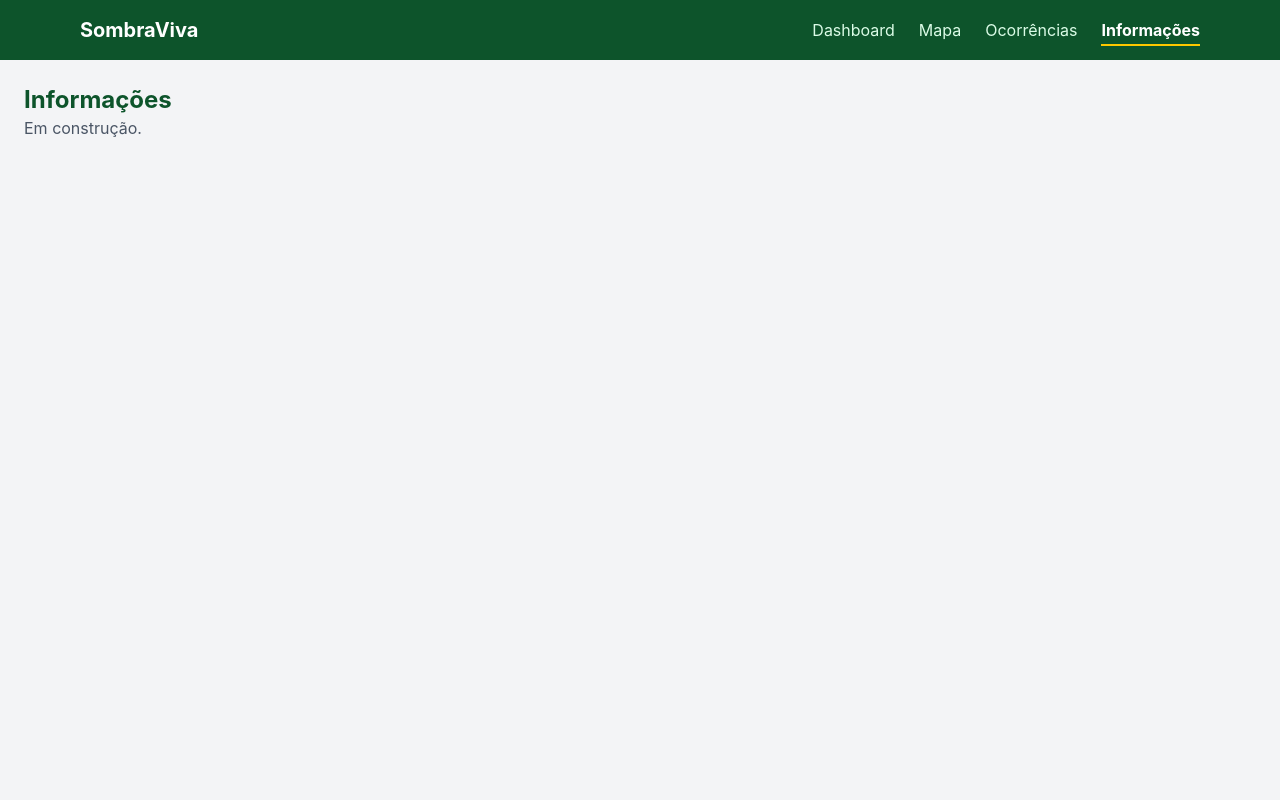
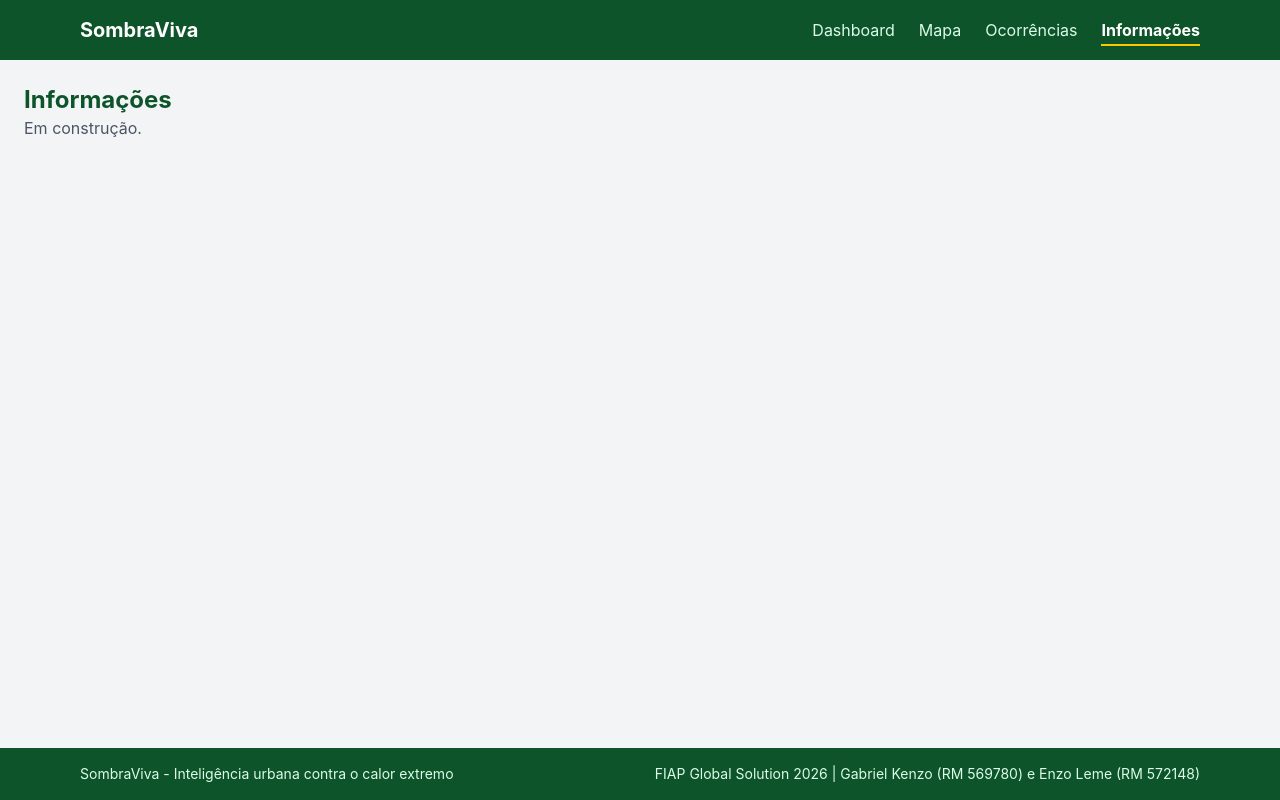
Before and after one commit to gabkenzoo/front-gs, a React (Vite) app: page /informacoes in a window 1280 px wide. Built offline with nearby package versions, Linux system fonts and the light colour scheme.

Commit message:
Implementa o Footer

```diff
--- a/src/App.jsx
+++ b/src/App.jsx
@@ -1,5 +1,6 @@
 import { Routes, Route } from 'react-router-dom'
 import Navbar from './components/layout/Navbar'
+import Footer from './components/layout/Footer'
 import Dashboard from './pages/Dashboard'
 import Mapa from './pages/Mapa'
 import Ocorrencias from './pages/Ocorrencias'
@@ -7,8 +8,9 @@ import Informacoes from './pages/Informacoes'
 
 function App() {
   return (
-    <div className="min-h-screen bg-gray-100">
+    <div className="min-h-screen flex flex-col bg-gray-100">
       <Navbar />
+      <div className="flex-1">
         <Routes>
           <Route path="/" element={<Dashboard />} />
           <Route path="/mapa" element={<Mapa />} />
@@ -16,6 +18,8 @@ function App() {
           <Route path="/informacoes" element={<Informacoes />} />
         </Routes>
       </div>
+      <Footer />
+    </div>
   )
 }
 
--- /dev/null
+++ b/src/components/layout/Footer.jsx
@@ -0,0 +1,14 @@
+function Footer() {
+  return (
+    <footer className="bg-green-900 text-green-100 text-sm">
+      <div className="max-w-6xl mx-auto p-4 flex flex-col md:flex-row md:justify-between gap-2">
+        <p>SombraViva - Inteligência urbana contra o calor extremo</p>
+        <p>
+          FIAP Global Solution 2026 | Gabriel Kenzo (RM 569780) e Enzo Leme (RM 572148)
+        </p>
+      </div>
+    </footer>
+  )
+}
+
+export default Footer
```
Lines whose indentation alone changed are shown as unchanged.
